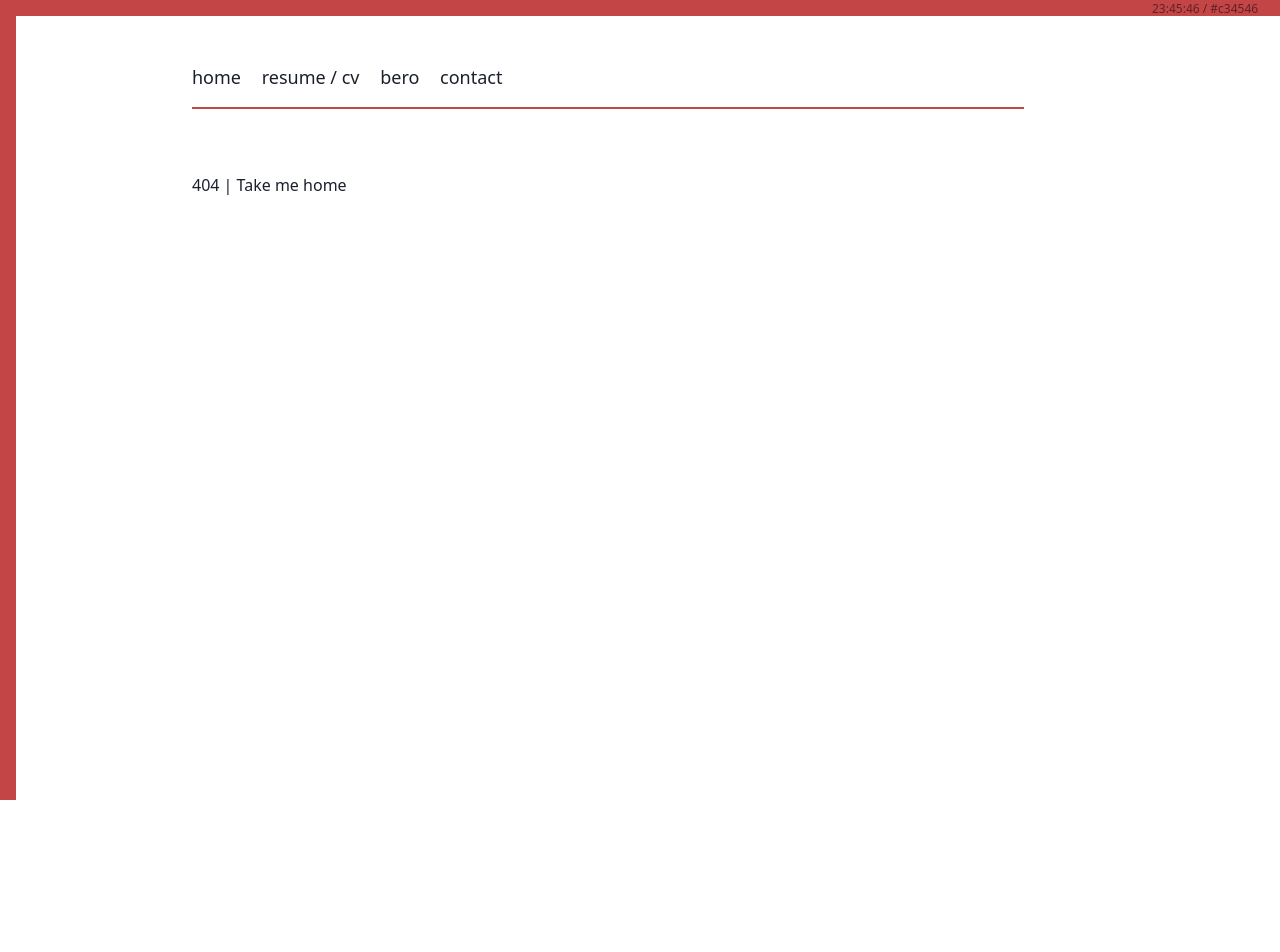
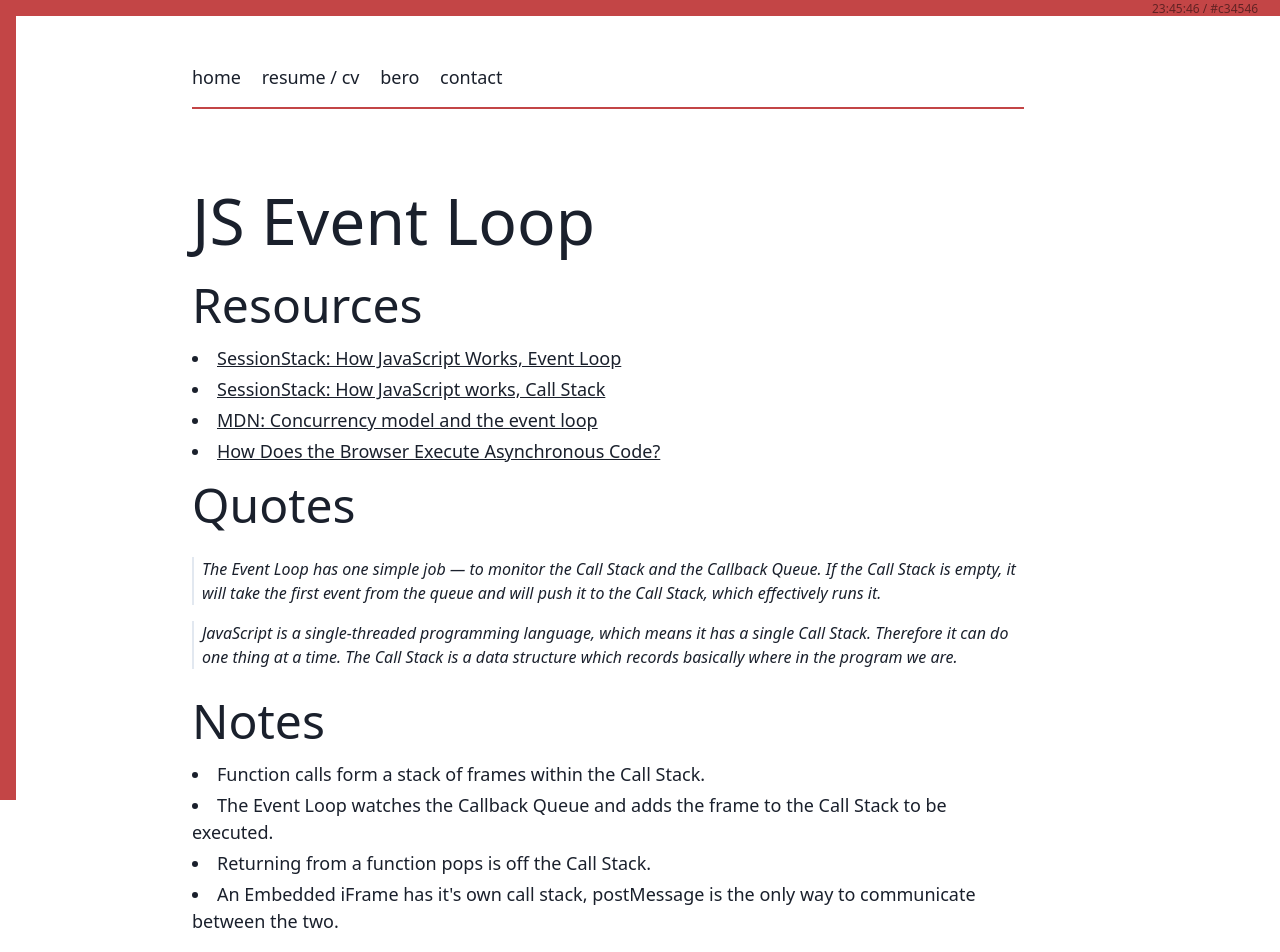
Before and after one commit to searleb/billsearle.me, a Next.js app: page /learning/js-event-loop in a window 1280 px wide. Before the commit this address had no page. Shown: the top 952 px of the page. Before the commit the page ends 800 px from the top, so only its background shows below. Built offline with nearby package versions, Linux system fonts and the light colour scheme.

Commit message:
Add a few learning pieces

```diff
--- a/src/page-config/index.js
+++ b/src/page-config/index.js
@@ -124,11 +124,6 @@ export const projects = {
       tech: 'Chrome Extension / React / Tailwind',
     },
     {
-      title: 'Learning',
-      link: '/learning',
-      tech: 'Study bites',
-    },
-    {
       title: '2020',
       link: '/2020',
       tech: 'a depiction',
@@ -152,6 +147,11 @@ export const projects = {
       title: 'Neumorphism Experiment',
       link: '/neumorphism-experiment',
       tech: 'Tailwind.css / JS',
+    },
+    {
+      title: 'Learning',
+      link: '/learning',
+      tech: 'Study bites, notes and resources',
     },
     // {
     //   title: 'Trivia!',
--- a/src/pages/contact.js
+++ b/src/pages/contact.js
@@ -15,6 +15,14 @@ const Contact = () => (
         text="please get in touch."
       />
     </p>
+    <p>
+      You can also find me on {' '}
+      <Link
+        underline
+        href="https://github.com/searleb"
+        text="Github."
+      />
+    </p>
   </Layout>
 );
 
--- a/src/pages/learning/index.js
+++ b/src/pages/learning/index.js
@@ -6,6 +6,11 @@ import fs from 'fs';
 const Learning = ({ posts }) => (
   <Layout>
     <h1>Learning</h1>
+    <p>
+      Below are notes, quick experiments and resources from research I've done.
+      <br />
+      This page is mostly just for myself to revise from and jot things down.
+    </p>
     <ul className="list-disc list-inside">
       {posts.map(post => (
         <li key={post} className="capitalize">
--- /dev/null
+++ b/src/pages/learning/js-event-loop/index.js
@@ -0,0 +1,86 @@
+import PropTypes from 'prop-types';
+import Layout from 'components/Layout';
+import Link from 'components/Link';
+
+const Quote = ({ children }) => (
+  <blockquote className="block pl-2 my-4 italic border-l-2">
+    {children}
+  </blockquote>
+);
+
+Quote.propTypes = {
+  children: PropTypes.node.isRequired,
+};
+
+const EventLoop = () => (
+  <Layout>
+    <h1>JS Event Loop</h1>
+    <h2>Resources</h2>
+    <ul className="list-disc list-inside">
+      <li>
+        <Link
+          href="https://blog.sessionstack.com/how-javascript-works-event-loop-and-the-rise-of-async-programming-5-ways-to-better-coding-with-2f077c4438b5"
+          text="SessionStack: How JavaScript Works, Event Loop"
+          underline
+        />
+      </li>
+      <li>
+        <Link
+          href="https://blog.sessionstack.com/how-does-javascript-actually-work-part-1-b0bacc073cf"
+          text="SessionStack: How JavaScript works, Call Stack"
+          underline
+        />
+      </li>
+      <li>
+        <Link
+          href="https://developer.mozilla.org/en-US/docs/Web/JavaScript/EventLoop"
+          text="MDN: Concurrency model and the event loop"
+          underline
+        />
+      </li>
+      <li>
+        <Link
+          href="https://medium.com/better-programming/how-does-the-browser-execute-asynchronous-code-3808dff05ca4"
+          text="How Does the Browser Execute Asynchronous Code?"
+          underline
+        />
+      </li>
+    </ul>
+    <section>
+      <h2>Quotes</h2>
+      <Quote>
+        The Event Loop has one simple job —
+        to monitor the Call Stack and the Callback Queue.
+        If the Call Stack is empty, it will take the first
+        event from the queue and will push it to the Call Stack, which effectively runs it.
+      </Quote>
+      <Quote>
+        JavaScript is a single-threaded programming language,
+        which means it has a single Call Stack.
+        Therefore it can do one thing at a time.
+        The Call Stack is a data structure which records basically where in the program we are.
+      </Quote>
+    </section>
+    <section>
+      <h2>Notes</h2>
+      <ul className="list-disc list-inside">
+        <li>
+          Function calls form a stack of frames within the Call Stack.
+        </li>
+        <li>
+          The Event Loop watches the Callback Queue and adds
+          the frame to the Call Stack to be executed.
+        </li>
+        <li>
+          Returning from a function pops is off the Call Stack.
+        </li>
+        <li>
+          An Embedded iFrame has it's own call stack,
+          postMessage is the only way to communicate between the two.
+        </li>
+      </ul>
+    </section>
+  </Layout>
+);
+
+export default EventLoop;
```
